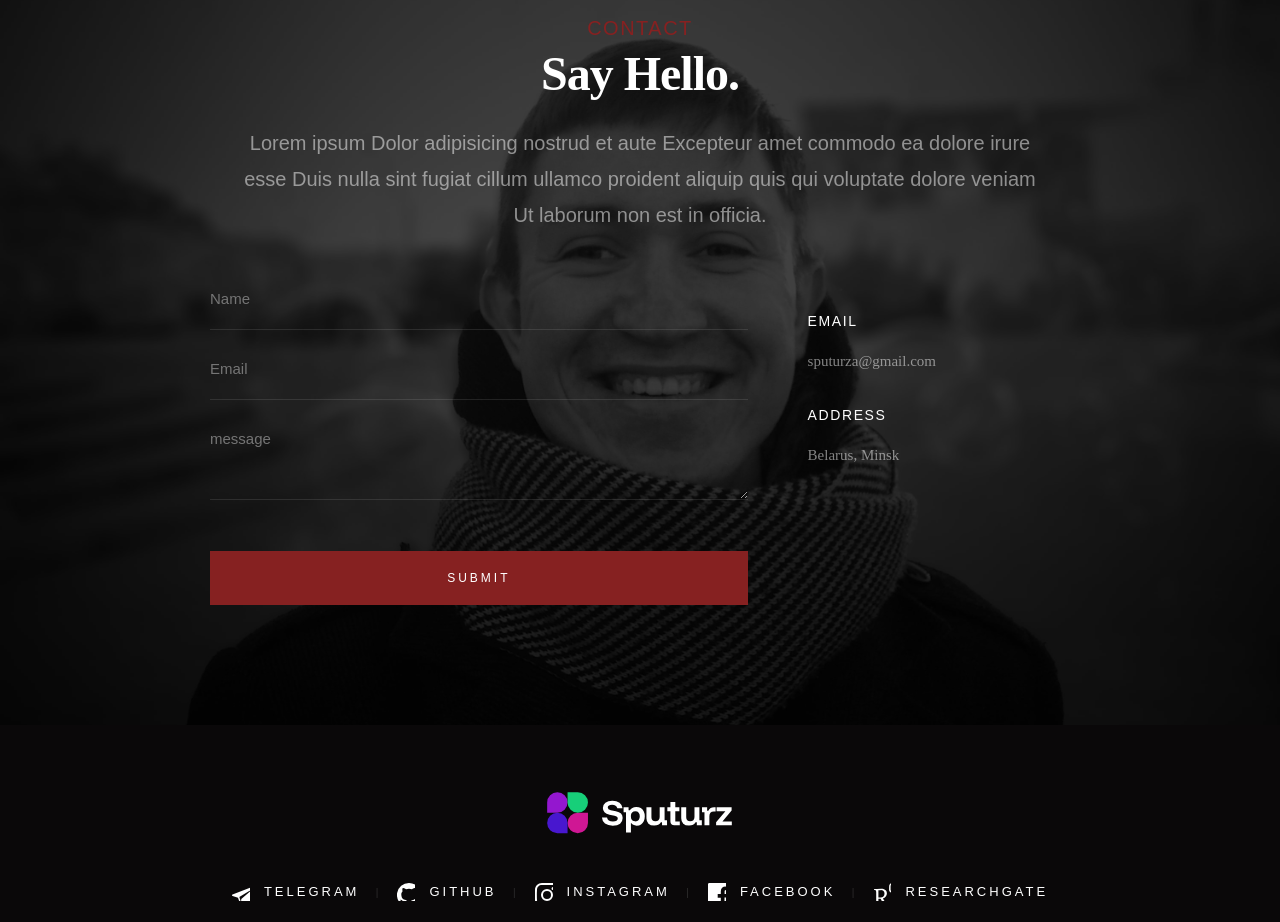
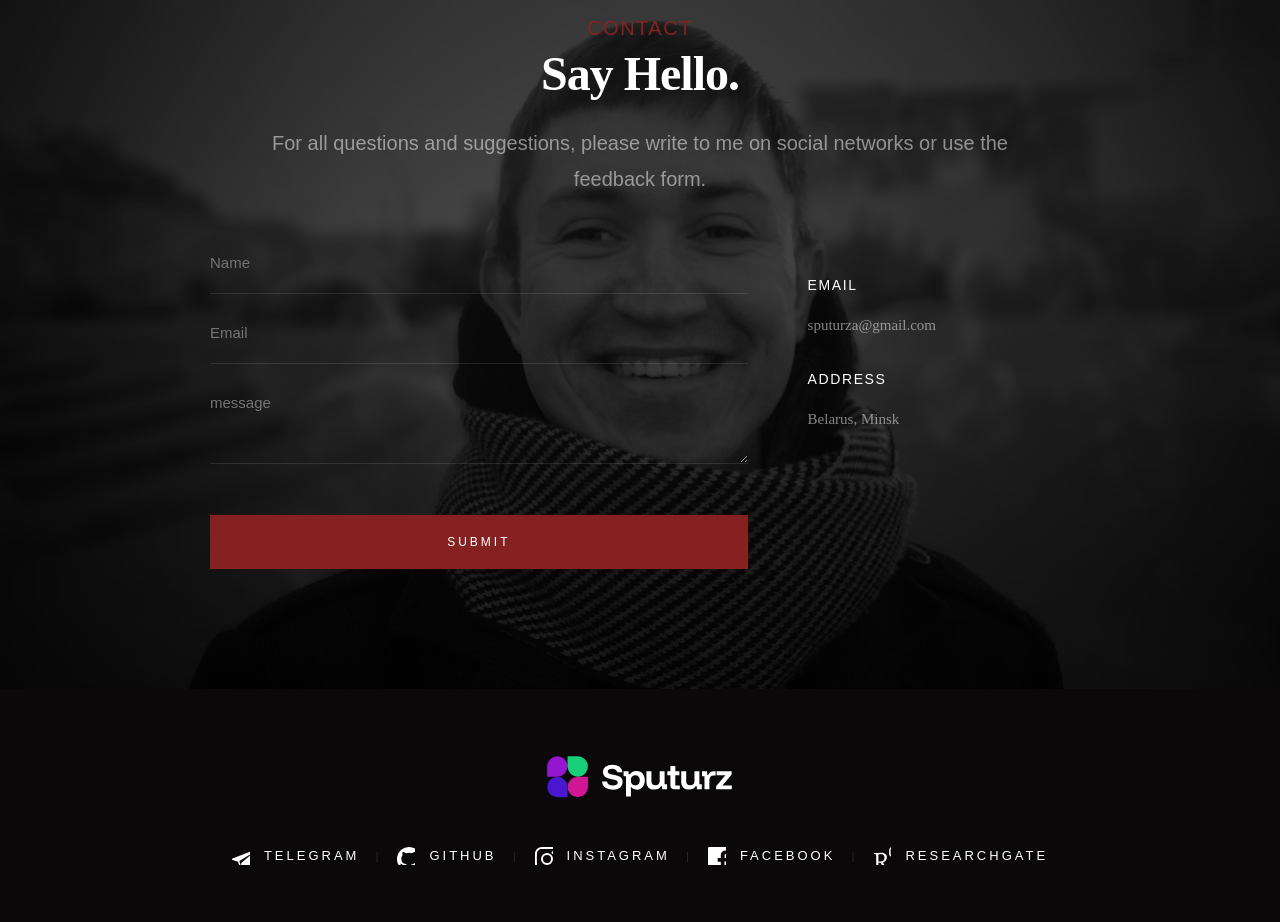
Before and after one commit to sputurz/sputurz.github.io, a React (Vite) app: page / in a window 1280 px wide. Shown: the part 2880-3802 px from the top of the page. Built offline with nearby package versions, Linux system fonts and the light colour scheme; a web font is replaced by a local one.

Commit message:
10.12.25h13

```diff
--- a/src/components/sections/Contact/Contact.tsx
+++ b/src/components/sections/Contact/Contact.tsx
@@ -17,7 +17,7 @@ export function Contact() {
           id={`${siteConfig.navLinks.contact.name}-title`}
           name={siteConfig.navLinks.contact.name}
           title="Say Hello."
-          text="Lorem ipsum Dolor adipisicing nostrud et aute Excepteur amet commodo ea dolore irure esse Duis nulla sint fugiat cillum ullamco proident aliquip quis qui voluptate dolore veniam Ut laborum non est in officia."
+          text="For all questions and suggestions, please write to me on social networks or use the feedback form."
         />
         <div className={styles.contact__wrap}>
           <ContactForm />
```
